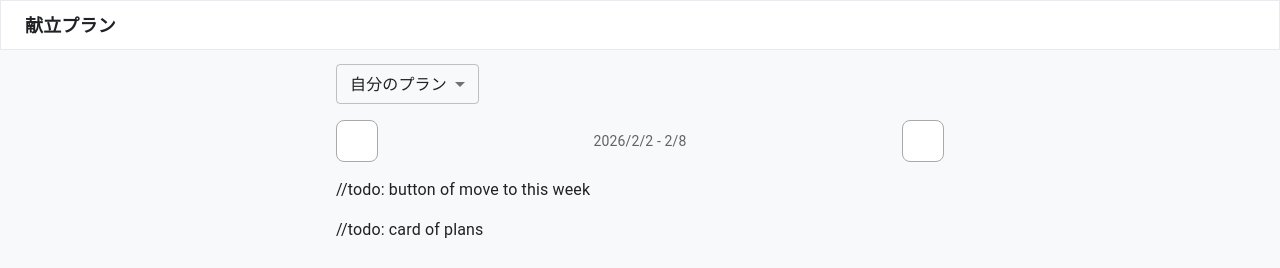
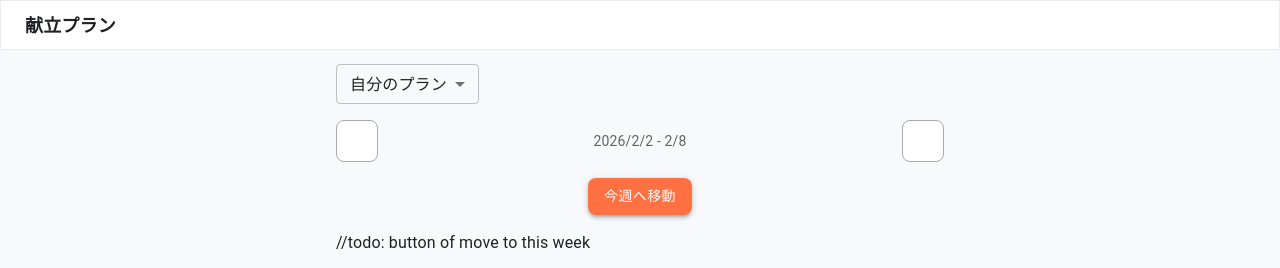
Before and after one commit to Ferret-Missle/Weekly-Menu, a React (Vite) app: page /calendar in a window 1280 px wide. Shown: the top 268 px of the page. Built offline with nearby package versions, Linux system fonts and the light colour scheme; no server answers; the database is empty; sample sign-in values are in the browser's storage; some icons are missing.

Commit message:
feat: add button for quick navigation to the current week in WeekPeriodBar and adjust layout in ContentsWrapper

```diff
--- a/src/features/calendar/views/weekPeriodBar.tsx
+++ b/src/features/calendar/views/weekPeriodBar.tsx
@@ -4,9 +4,10 @@ import Box from "@mui/material/Box";
 import IconButton from "@mui/material/IconButton";
 import type { ReactNode } from "react";
 import { CalendarTypography } from "../../../styles/CalendarTypo";
-
+import Button from "@mui/material/Button";
 export const WeekPeriodBar = () => {
 	return (
+		<>
 			<Box display="flex" alignItems="center">
 				<ButtonWrapper>
 					<ArrowBackIosNewIcon fontSize="small" />
@@ -18,6 +19,28 @@ export const WeekPeriodBar = () => {
 					<ArrowForwardIosIcon fontSize="small" />
 				</ButtonWrapper>
 			</Box>
+			<Box display="flex" alignItems="center">
+				<Button
+					variant="contained"
+					sx={{
+						mx: "auto",
+						borderRadius: 2,
+						boxShadow: 3,
+						backgroundColor: "icon.active",
+						color: "white",
+						"@media (hover: hover)": {
+							"&:hover": {
+								backgroundColor: "icon.hoverBgcolor",
+								color: "icon.hoverColor",
+							},
+						},
+						"&:active": { transform: "scale(0.95)" },
+					}}
+				>
+					今週へ移動
+				</Button>
+			</Box>
+		</>
 	);
 };
 
--- a/src/features/common/views/ContentsWrapper.tsx
+++ b/src/features/common/views/ContentsWrapper.tsx
@@ -29,8 +29,8 @@ export const ContentsWrapper: React.FC<{ children: ReactNode }> = ({
 			sx={{
 				display: "flex",
 				flexDirection: "column",
-				minWidth: "100vw",
-				minHeight: "100vh",
+				minWidth: "100%",
+				minHeight: "100%",
 			}}
 		>
 			<ContentsHeader />
```
Lines whose indentation alone changed are shown as unchanged.
